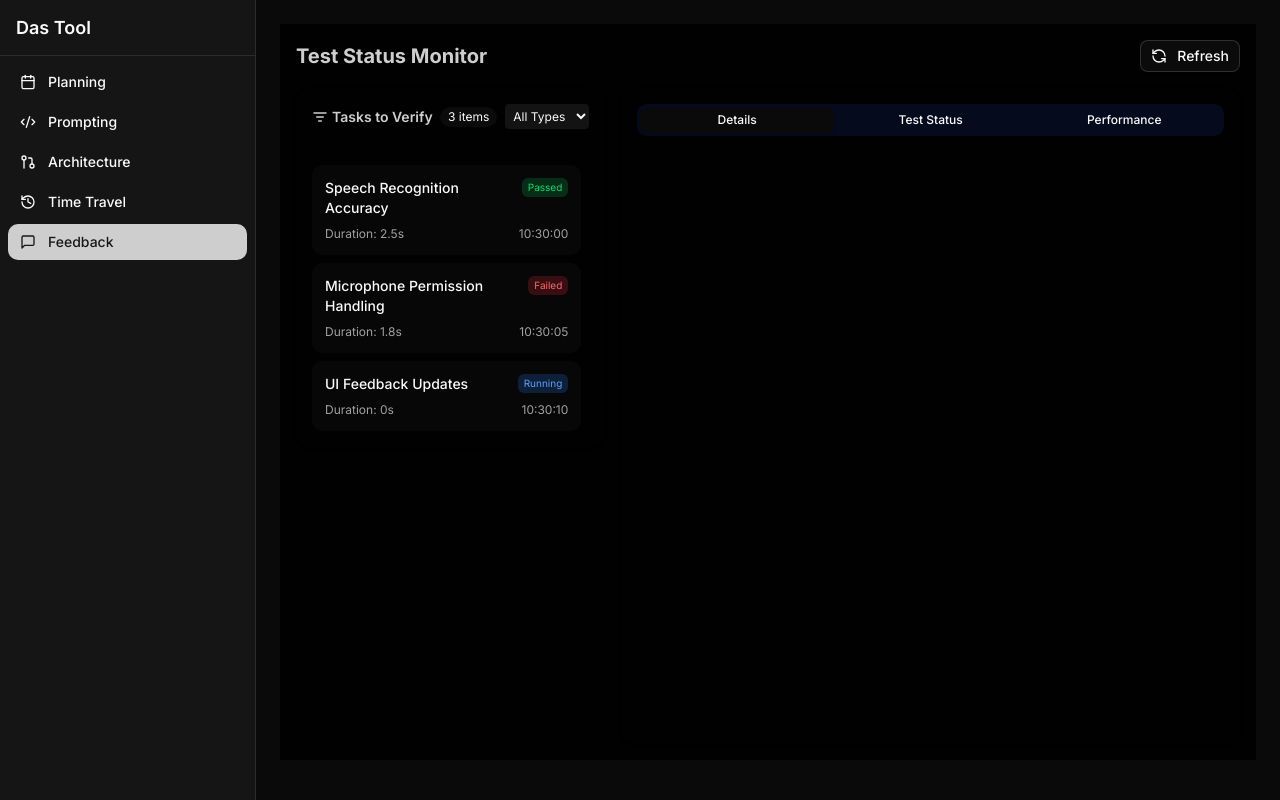
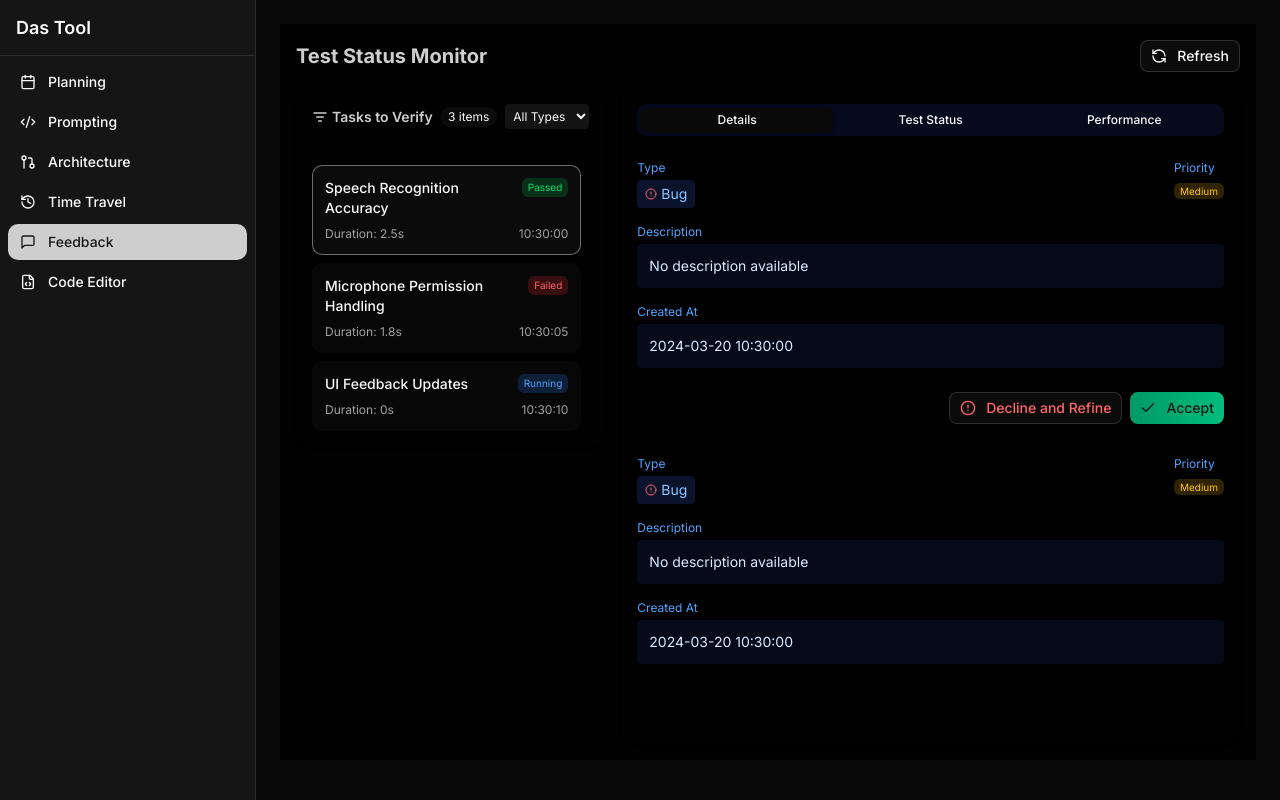
Before and after one commit to fabianhaef/das-tool, a Next.js app: page /feedback in a window 1280 px wide. Built offline with nearby package versions, Linux system fonts and the light colour scheme.

Commit message:
Refactor architecture dashboard simulation handling, simplify code editor imports, enhance feedback loop task selection logic, improve planning page comments, and add Code Editor link to sidebar.

```diff
--- a/src/app/architecture/page.tsx
+++ b/src/app/architecture/page.tsx
@@ -2,7 +2,6 @@
 
 import { useState, useEffect } from 'react'
 import { Card } from "@/components/ui/card"
-import { Tabs, TabsContent, TabsList, TabsTrigger } from "@/components/ui/tabs"
 import { Button } from "@/components/ui/button"
 import { Slider } from "@/components/ui/slider"
 import {
@@ -110,14 +109,6 @@ export default function ArchitectureDashboard() {
     const interval = setInterval(runSimulationStep, simulationSpeed)
     return () => clearInterval(interval)
   }, [isSimulating, userLoad, dataComplexity, simulationSpeed])
-
-  // Function to handle simulation start/stop
-  const toggleSimulation = () => {
-    if (!isSimulating) {
-      runSimulationStep() // Run first step immediately
-    }
-    setIsSimulating(!isSimulating)
-  }
 
   // Function to handle user load change
   const handleUserLoadChange = (value: number[]) => {
@@ -482,7 +473,7 @@ export default function ArchitectureDashboard() {
               <Button
                 className="w-full mt-2 text-xs h-8"
                 variant={isSimulating ? "default" : "outline"}
-                onClick={toggleSimulation}
+                onClick={() => setIsSimulating(!isSimulating)}
               >
                 {isSimulating ? 'Stop Simulation' : 'Run Simulation'}
               </Button>
--- a/src/app/code-editor/page.tsx
+++ b/src/app/code-editor/page.tsx
@@ -1,6 +1,6 @@
 "use client"
 
-import { useState, useEffect } from 'react'
+import { useState } from 'react'
 import { Card } from "@/components/ui/card"
 import { Button } from "@/components/ui/button"
 import { Tabs, TabsContent, TabsList, TabsTrigger } from "@/components/ui/tabs"
--- a/src/app/feedback/page.tsx
+++ b/src/app/feedback/page.tsx
@@ -102,9 +102,8 @@ export default function FeedbackLoop() {
   const searchParams = useSearchParams()
   const [selectedTask, setSelectedTask] = useState<Task | null>(null)
   const [taskFilter, setTaskFilter] = useState('all')
-  const [showTestMonitor, setShowTestMonitor] = useState(false)
 
-  // Handle task data from URL
+  // Handle task data from URL or set default task
   useEffect(() => {
     const taskParam = searchParams.get('task')
     if (taskParam) {
@@ -114,8 +113,22 @@ export default function FeedbackLoop() {
       } catch (error) {
         console.error('Failed to parse task data:', error)
       }
+    } else if (testData.length > 0 && !selectedTask) {
+      // Select the first task by default if no task is provided in URL
+      const firstTest = testData[0];
+      const timestamp = new Date().toISOString(); // Fallback timestamp
+
+      const task: Task = {
+        id: firstTest.id,
+        title: firstTest.name,
+        description: firstTest.error || 'No description available',
+        priority: firstTest.status === 'failed' ? 'high' : 'medium',
+        type: 'bug',
+        createdAt: firstTest.timestamp || timestamp
+      }
+      setSelectedTask(task)
     }
-  }, [searchParams])
+  }, [searchParams, testData])
 
   const handleAccept = () => {
     if (selectedTask) {
--- a/src/app/planning/page.tsx
+++ b/src/app/planning/page.tsx
@@ -312,20 +312,20 @@ export default function PlanningPage() {
       })
     }
 
-    // Start the movement cycle
     const startMovementCycle = () => {
-      // Move from todo to in-progress after 5 seconds
+      // Move from TODO to IN PROGRESS after 5 seconds
       todoTimeout = setTimeout(() => {
         moveFromTodoToInProgress()
 
-        // Move from in-progress to verify after another 8 seconds
-        inProgressTimeout = setTimeout(moveFromInProgressToVerify, 8000)
+        // Then move from IN PROGRESS to VERIFY after 8 more seconds
+        inProgressTimeout = setTimeout(() => {
+          moveFromInProgressToVerify()
+        }, 8000)
       }, 5000)
     }
 
     startMovementCycle()
 
-    // Cleanup function
     return () => {
       clearTimeout(todoTimeout)
       clearTimeout(inProgressTimeout)
--- a/src/components/layout/sidebar.tsx
+++ b/src/components/layout/sidebar.tsx
@@ -9,6 +9,7 @@ import {
   GitPullRequest,
   History,
   Calendar,
+  FileCode,
 } from 'lucide-react'
 
 const navigation = [
@@ -17,6 +18,7 @@ const navigation = [
   { name: 'Architecture', href: '/architecture', icon: GitPullRequest },
   { name: 'Time Travel', href: '/time-travel', icon: History },
   { name: 'Feedback', href: '/feedback', icon: MessageSquare },
+  { name: 'Code Editor', href: '/code-editor', icon: FileCode },
 ]
 
 export function Sidebar() {
```
